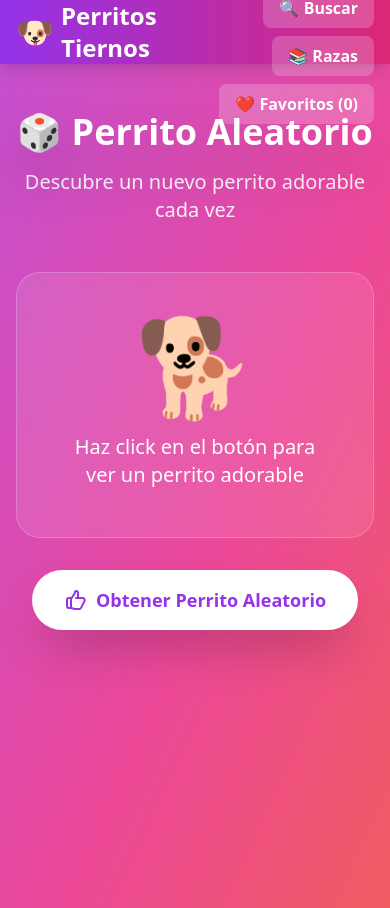
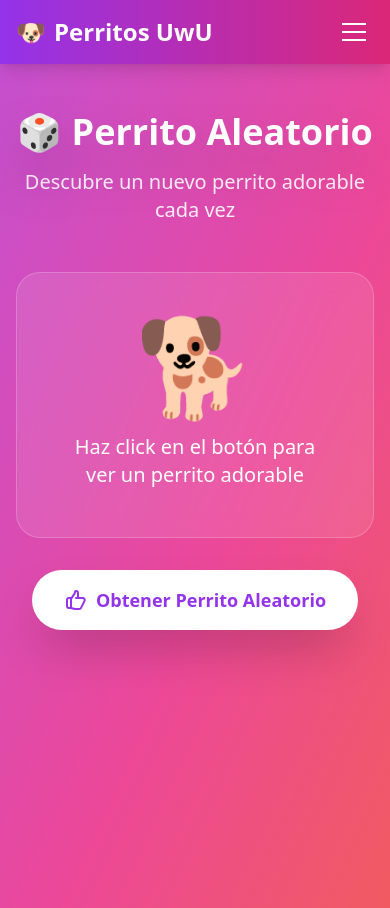
Before and after one commit to NikosophosCode/cute-dogs, a React (Vite) app: page / in a window 390 px wide. Built offline with nearby package versions, Linux system fonts and the light colour scheme.

Commit message:
feat: add menu hamburger to navigation in mobiles

```diff
--- a/src/components/Navigation.tsx
+++ b/src/components/Navigation.tsx
@@ -1,4 +1,4 @@
-import React from 'react';
+import React, { useState } from 'react';
 
 interface NavigationProps {
   activeTab: string;
@@ -7,6 +7,8 @@ interface NavigationProps {
 }
 
 export const Navigation: React.FC<NavigationProps> = ({ activeTab, onTabChange, favoritesCount }) => {
+  const [isOpen, setIsOpen] = useState(false);
+
   const tabs = [
     { id: 'random', label: '🎲 Aleatorio', icon: '🐕' },
     { id: 'search', label: '🔍 Buscar', icon: '🔎' },
@@ -14,21 +16,27 @@ export const Navigation: React.FC<NavigationProps> = ({ activeTab, onTabChange,
     { id: 'favorites', label: `❤️ Favoritos (${favoritesCount})`, icon: '❤️' },
   ];
 
+  const handleTabClick = (tabId: string) => {
+    onTabChange(tabId);
+    setIsOpen(false);
+  };
+
   return (
     <nav className="bg-gradient-to-r from-purple-600 to-pink-600 shadow-lg sticky top-0 z-50">
       <div className="container mx-auto px-4">
         <div className="flex items-center justify-between h-16">
           <div className="flex items-center gap-2">
-            <span className="text-3xl">🐶</span>
-            <h1 className="text-2xl font-bold text-white">Perritos Tiernos</h1>
+            <span className="text-2xl md:text-3xl">🐶</span>
+            <h1 className="text-2xl font-bold text-white">Perritos UwU</h1>
           </div>
 
-          <div className="flex gap-2 flex-wrap justify-end">
+          {/* Desktop Navigation */}
+          <div className="hidden md:flex gap-2">
             {tabs.map((tab) => (
               <button
                 key={tab.id}
                 onClick={() => onTabChange(tab.id)}
-                className={`px-4 py-2 rounded-lg font-semibold transition-all duration-300 transform hover:scale-105 ${
+                className={`px-4 py-2 rounded-lg font-semibold transition-all duration-300 transform hover:scale-105 whitespace-nowrap ${
                   activeTab === tab.id
                     ? 'bg-white text-purple-600 shadow-lg'
                     : 'bg-white/20 text-white hover:bg-white/30'
@@ -38,7 +46,37 @@ export const Navigation: React.FC<NavigationProps> = ({ activeTab, onTabChange,
               </button>
             ))}
           </div>
+
+          {/* Mobile Menu Button */}
+          <button
+            onClick={() => setIsOpen(!isOpen)}
+            className="md:hidden flex flex-col gap-1.5 p-2 hover:bg-white/10 rounded-lg transition-colors"
+            aria-label="Toggle menu"
+          >
+            <span className={`w-6 h-0.5 bg-white transition-all duration-300 ${isOpen ? 'rotate-45 translate-y-2' : ''}`}></span>
+            <span className={`w-6 h-0.5 bg-white transition-all duration-300 ${isOpen ? 'opacity-0' : ''}`}></span>
+            <span className={`w-6 h-0.5 bg-white transition-all duration-300 ${isOpen ? '-rotate-45 -translate-y-2' : ''}`}></span>
+          </button>
         </div>
+
+        {/* Mobile Navigation */}
+        {isOpen && (
+          <div className="md:hidden pb-4 space-y-2 animate-in fade-in slide-in-from-top-2 duration-200">
+            {tabs.map((tab) => (
+              <button
+                key={tab.id}
+                onClick={() => handleTabClick(tab.id)}
+                className={`w-full px-4 py-3 rounded-lg font-semibold transition-all duration-300 text-left ${
+                  activeTab === tab.id
+                    ? 'bg-white text-purple-600 shadow-lg'
+                    : 'bg-white/20 text-white hover:bg-white/30'
+                }`}
+              >
+                {tab.label}
+              </button>
+            ))}
+          </div>
+        )}
       </div>
     </nav>
   );
```
